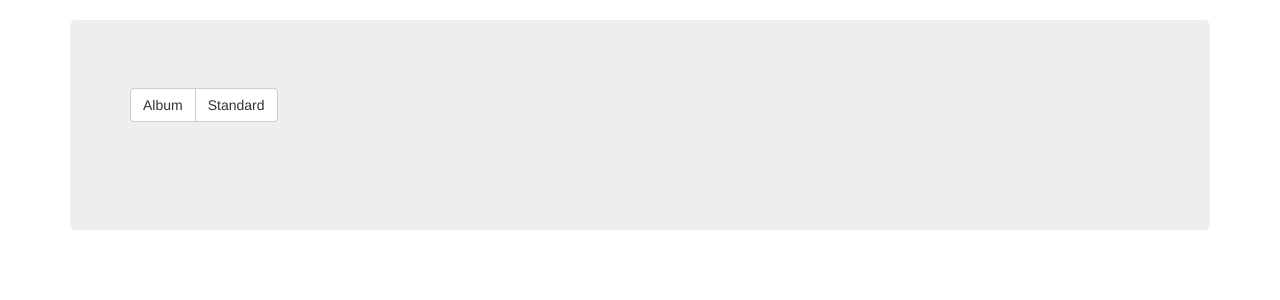
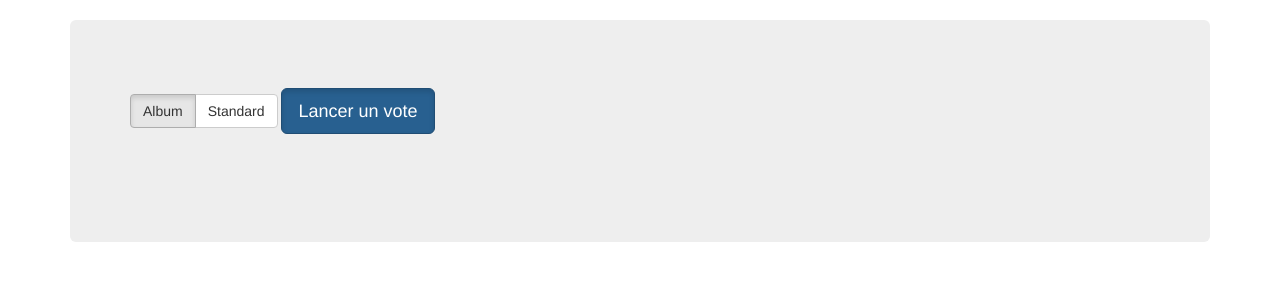
Before and after one commit to DGIProject/VLCVoteJukebox, a PHP site: page /AlbumList.php?listId=1 in a window 1280 px wide. Shown: the part 52-352 px from the top of the page. Run offline with PHP 8.4, Linux system fonts and the light colour scheme; data that the repository does not hold is empty; some libraries are stand-ins or nearby versions.

Commit message:
Améliorations graphiques

```diff
--- a/AlbumList.php
+++ b/AlbumList.php
@@ -46,10 +46,10 @@
                 <h3><?php echo $nameList ?></h3>
 
                 <div class="btn-group" role="group" aria-label="...">
-                    <a href="getList.php?listId=<?php echo $_GET['listId'] ?>&view=2" class="btn btn-default">Album</a>
-                    <a href="getList.php?listId=<?php echo $_GET['listId'] ?>&view=1"
-                       class="btn btn-default">Standard</a>
+                    <a href="getList.php?listId=<?php echo $_GET['listId'] ?>&view=2" class="btn btn-default active">Album</a>
+                    <a href="getList.php?listId=<?php echo $_GET['listId'] ?>&view=1" class="btn btn-default">Standard</a>
                 </div>
+                <a href="startVote.php?listId=<?php echo $_GET['listId'] ?>" class="btn btn-primary btn-lg active">Lancer un vote</a>
                 <br/><br/><br/>
 
                 <div class="panel-group" id="accordionArtist" role="tablist" aria-multiselectable="true">
--- a/standardList.php
+++ b/standardList.php
@@ -44,8 +44,10 @@
                 <h3><?php echo $nameList ?></h3>
                 <div class="btn-group" role="group" aria-label="...">
                     <a href="getList.php?listId=<?php echo $_GET['listId'] ?>&view=2" class="btn btn-default">Album</a>
-                    <a href="getList.php?listId=<?php echo $_GET['listId'] ?>&view=1" class="btn btn-default">Standard</a>
+                    <a href="getList.php?listId=<?php echo $_GET['listId'] ?>&view=1" class="btn btn-default active">Standard</a>
                 </div>
+                <a href="startVote.php?listId=<?php echo $_GET['listId'] ?>" class="btn btn-primary btn-lg active">Lancer un vote</a>
+
                 <br/><br/><br/>
                 <div class="panel-group" id="accordionArtist" role="tablist" aria-multiselectable="true">
                     <?php
```
